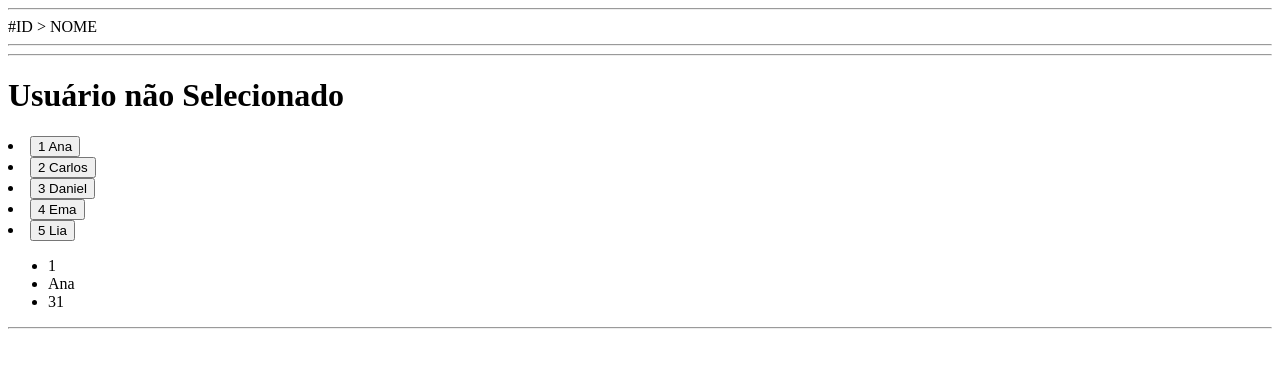
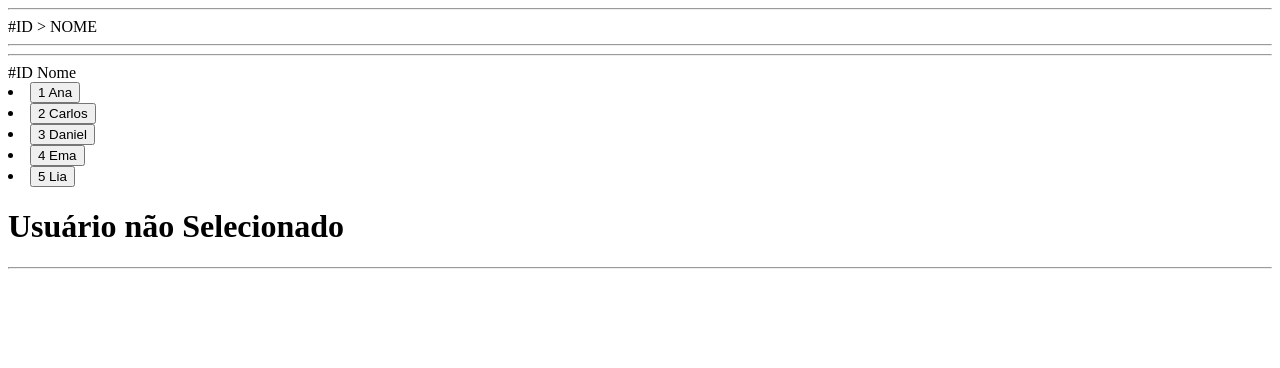
Before and after one commit to devkrhis/desafio-componente, a Vue app: page / in a window 1280 px wide. Shown: the top 368 px of the page. Built offline with nearby package versions, Linux system fonts and the light colour scheme; the HTML template or start-up script is replaced by a standard one.

Commit message:
Só falta estilizar

```diff
--- a/src/components/AnaPerson.vue
+++ b/src/components/AnaPerson.vue
@@ -1,7 +1,7 @@
 <template>
     <div id="AnaPerson">
-        <h1> Usuário não Selecionado </h1>
-        <div>
+        <div id="collectionButtons">
+            #ID Nome
             <li> <button type="button" @click="primaryKey"> 1 Ana</button> </li>
             <li> <button type="button" @click="secondKey"> 2 Carlos</button> </li>
             <li> <button type="button" @click="thirdKey"> 3 Daniel</button> </li>
@@ -37,7 +37,7 @@ export default {
             this.$emit('sameNumber', this.oneValue)
             this.name = 'Carlos',
             this.$emit('sameName', this.name)
-            this.idade = 31
+            this.idade = 22
             this.$emit('sameAge', this.idade)
         },
         thirdKey(){
@@ -45,7 +45,7 @@ export default {
             this.$emit('sameNumber', this.oneValue)
             this.name = 'Daniel',
             this.$emit('sameName', this.name)
-            this.idade = 31
+            this.idade = 40
             this.$emit('sameAge', this.idade)
         },
         bedroomKey(){
@@ -53,7 +53,7 @@ export default {
             this.$emit('sameNumber', this.oneValue)
             this.name = 'Ema',
             this.$emit('sameName', this.name)
-            this.idade = 31
+            this.idade = 17
             this.$emit('sameAge', this.idade)
         },
         fifthKey(){
@@ -61,7 +61,7 @@ export default {
             this.$emit('sameNumber', this.oneValue)
             this.name = 'Lia',
             this.$emit('sameName', this.name)
-            this.idade = 31
+            this.idade = 28
             this.$emit('sameAge', this.idade)
         }
     }
@@ -73,4 +73,10 @@ export default {
     background-color: rgba(204, 190, 190, 0.815);
 }
 
+#collectionButtons {
+    display: flex;
+    flex-direction: column;
+    justify-content: space-evenly;
+}
+
 </style>
--- a/src/components/HomePage.vue
+++ b/src/components/HomePage.vue
@@ -37,7 +37,7 @@ export default {
     },
     data(){
         return {
-            oneValue: 1,
+            oneValue: 0,
             name: 'Ana',
             idade: 31
         }
--- a/src/components/InformationBlock.vue
+++ b/src/components/InformationBlock.vue
@@ -1,18 +1,34 @@
 <template>
     <div id="caixa">
-        <ul>
-            <li> {{ oneValue }}</li>
-            <li> {{ name }}</li>
-            <li> {{ idade }}</li>
-        </ul>
+        <div id="teste">
+            <h1 v-if="oneValue == 0"> Usuário não Selecionado </h1>
+            <strong v-else>
+                <ul>
+                    <li> {{ oneValue }}</li>
+                    <li> {{ name }}</li>
+                    <li> {{ idade }}</li>
+                </ul>
+            </strong>
+        </div>
 
     </div>
 
 </template>
 
 <script>
+ /* eslint-disable */
 export default {
-    props: ['oneValue','name','idade']
+    props: {
+        oneValue: {
+            type: Number,
+        },
+        name: {
+            type: String,
+        },
+        idade: {
+            type: Number
+        }
+    }
 }
 </script>
 
```
